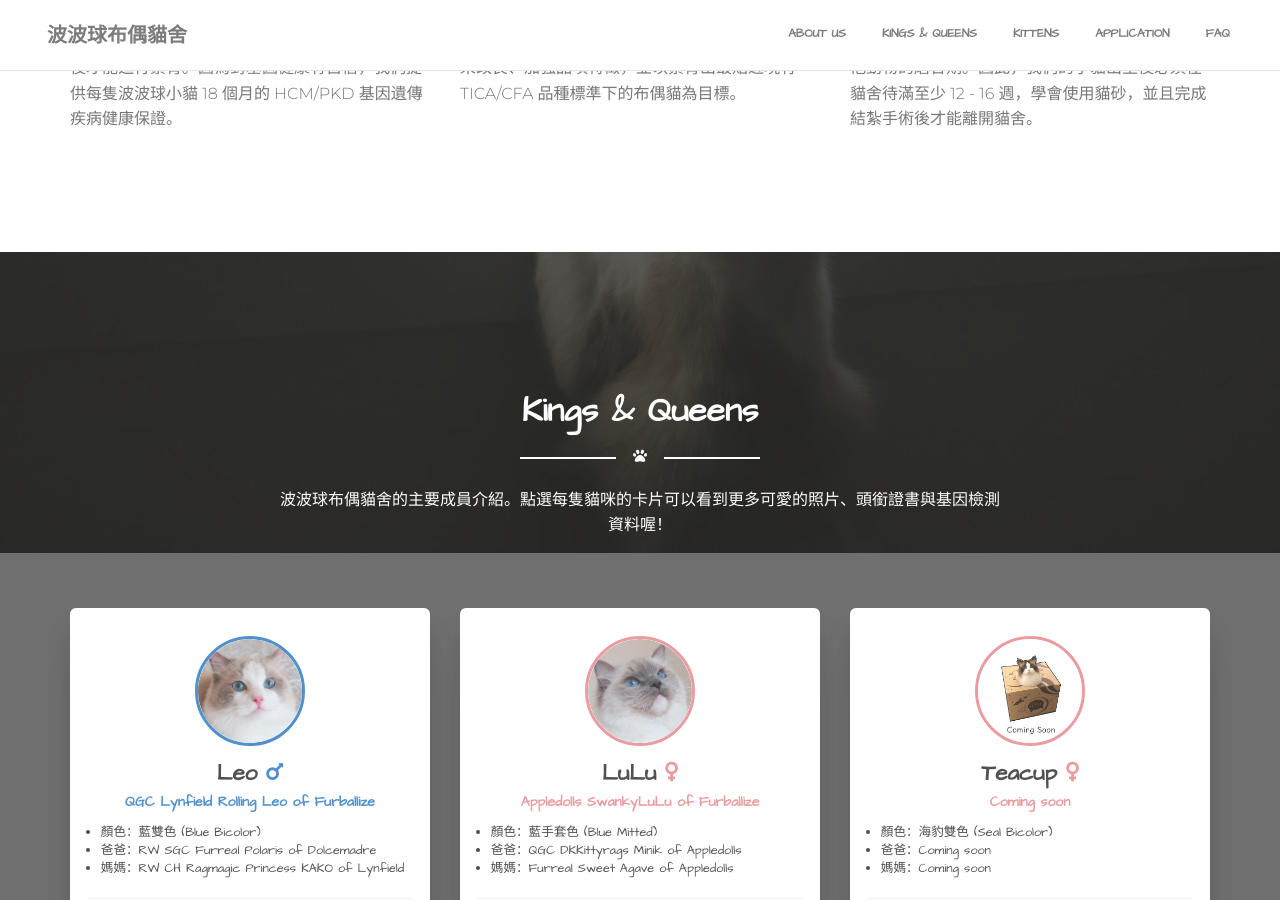
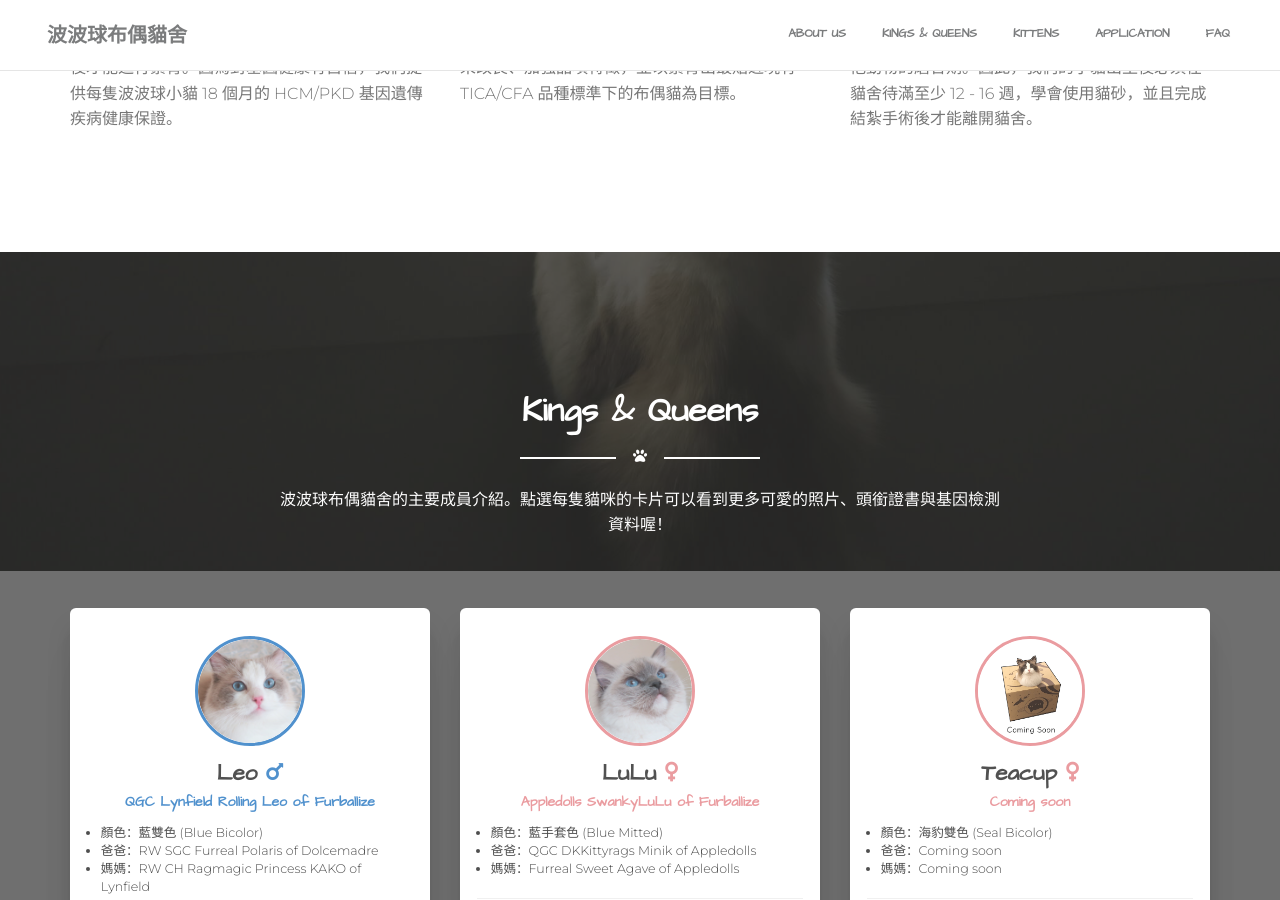
Before and after one commit to furballizeragdolls/furballizeragdolls.github.io, a Jekyll site: the page built from index.html, in a window 1280 px wide and 900 px high, scrolled down 1620 px. Built offline with Jekyll 4.4.1, drawn with Linux system fonts in a browser that asks for light colours; nearby versions of some CDN libraries; some web fonts are replaced; comment, search, counter and statistics services are not loaded.

Commit message:
Update style

```diff
--- a/index.html
+++ b/index.html
@@ -98,7 +98,7 @@
                                         <div>
                                             <h3 class="title">Leo <i class="fas fa-mars text-male"></i></h3>
                                             <p class="small-text text-male">QGC Lynfield Rolling Leo of Furballize</p>
-                                            <ul>
+                                            <ul class="description">
                                                 <li>顏色：藍雙色 (Blue Bicolor)</li>
                                                 <li>爸爸：RW SGC Furreal Polaris of Dolcemadre</li>
                                                 <li>媽媽：RW CH Ragmagic Princess KAKO of Lynfield</li>
@@ -129,7 +129,7 @@
                                         <div>
                                             <h3 class="title">LuLu <i class="fas fa-venus text-female"></i></h3>
                                             <p class="small-text text-female">Appledolls SwankyLuLu of Furballize</p>
-                                            <ul>
+                                            <ul class="description">
                                                 <li>顏色：藍手套色 (Blue Mitted)</li>
                                                 <li>爸爸：QGC DKKittyrags Minik of Appledolls</li>
                                                 <li>媽媽：Furreal Sweet Agave of Appledolls</li>
@@ -160,7 +160,7 @@
                                         <div>
                                             <h3 class="title">Teacup <i class="fas fa-venus text-female"></i></h3>
                                             <p class="small-text text-female">Coming soon</p>
-                                            <ul>
+                                            <ul class="description">
                                                 <li>顏色：海豹雙色 (Seal Bicolor)</li>
                                                 <li>爸爸：Coming soon</li>
                                                 <li>媽媽：Coming soon</li>
```
